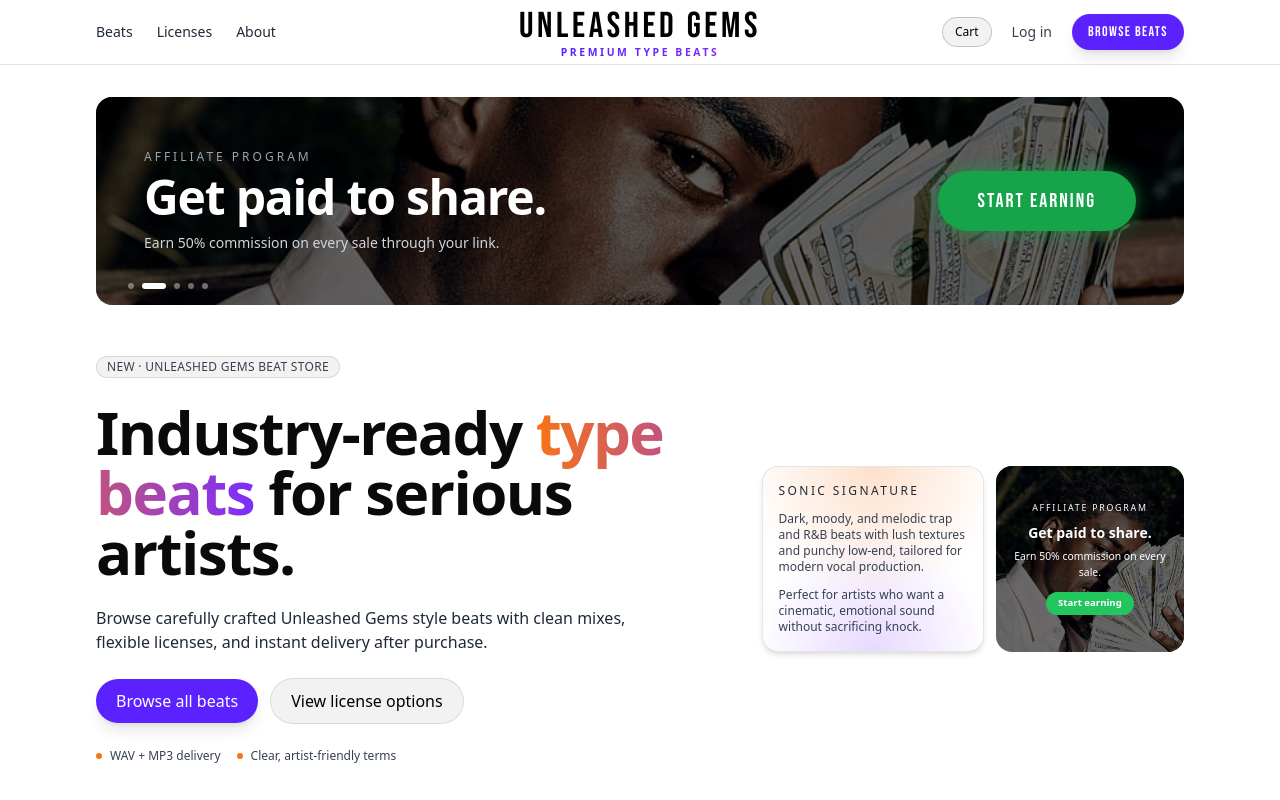
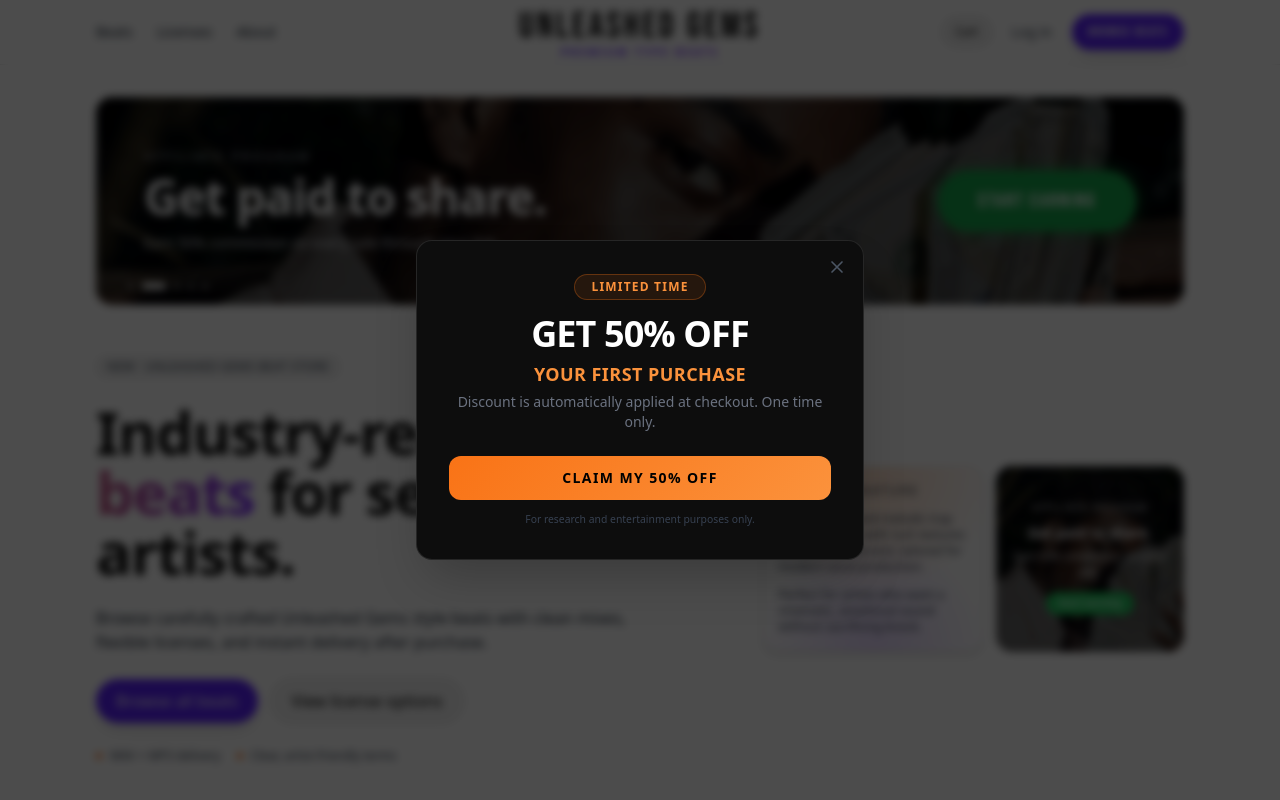
Before and after one commit to logigeirvibesstuff/lana-nova-beats, a Next.js app: page / in a window 1280 px wide. Shown: the top 800 px of the page. Built offline with nearby package versions, Linux system fonts and the light colour scheme; no server answers; the database is empty.

Commit message:
feat: 50% first purchase discount popup

```diff
--- a/app/api/paypal/create-order/route.ts
+++ b/app/api/paypal/create-order/route.ts
@@ -2,6 +2,7 @@ import { NextResponse } from "next/server";
 import { beats } from "@/data/beats";
 import { licenseTiers } from "@/data/licenses";
 import { createPayPalOrder } from "@/lib/paypal";
+import { db } from "@/lib/db";
 import type { LicenseTierId } from "@/types/beat";
 
 interface IncomingItem {
@@ -10,8 +11,10 @@ interface IncomingItem {
   quantity: number;
 }
 
+const FIRST_PURCHASE_DISCOUNT = 0.5; // 50% off
+
 export async function POST(req: Request) {
-  const body = (await req.json()) as { items?: IncomingItem[] };
+  const body = (await req.json()) as { items?: IncomingItem[]; applyFirstDiscount?: boolean };
 
   if (!body.items || !Array.isArray(body.items) || body.items.length === 0 || body.items.length > 20) {
     return NextResponse.json({ error: "Cart is empty or invalid." }, { status: 400 });
@@ -43,11 +46,28 @@ export async function POST(req: Request) {
     return NextResponse.json({ error: "No valid items in cart." }, { status: 400 });
   }
 
+  // Apply first-purchase discount if requested
+  // We verify there are no prior completed orders in the DB at capture time,
+  // but we apply it now since we don't have the email yet.
+  let discountApplied = false;
+  let finalItems = validatedItems;
+
+  if (body.applyFirstDiscount) {
+    discountApplied = true;
+    finalItems = validatedItems.map((item) => ({
+      ...item,
+      amount: parseFloat((item.amount * (1 - FIRST_PURCHASE_DISCOUNT)).toFixed(2)),
+      unitAmount: parseFloat((item.unitAmount * (1 - FIRST_PURCHASE_DISCOUNT)).toFixed(2)),
+      name: `${item.name} (50% off)`,
+    }));
+  }
+
   try {
-    const order = await createPayPalOrder(validatedItems);
+    const order = await createPayPalOrder(finalItems);
     return NextResponse.json({
       orderId: order.id,
-      items: validatedItems.map(({ beatId, licenseId, unitAmount }) => ({
+      discountApplied,
+      items: finalItems.map(({ beatId, licenseId, unitAmount }) => ({
         beatId,
         licenseId,
         unitAmount,
--- a/app/checkout/page.tsx
+++ b/app/checkout/page.tsx
@@ -14,10 +14,13 @@ const PayPalButtons = dynamic(
   { ssr: false }
 );
 
+const DISCOUNT_KEY = "ug_first_discount";
+
 export default function CheckoutPage() {
   const { items, subtotal, currency, clearCart } = useCart();
   const router = useRouter();
   const [error, setError] = useState<string | null>(null);
+  const [discountEligible, setDiscountEligible] = useState(false);
   const orderItemsRef = useRef<{ beatId: string; licenseId: string; unitAmount: number }[]>([]);
 
   const formatMoney = (amount: number) =>
@@ -32,8 +35,12 @@ export default function CheckoutPage() {
     if (!hasItems) {
       router.replace("/cart");
     }
+    const flag = localStorage.getItem(DISCOUNT_KEY);
+    setDiscountEligible(flag === "eligible");
   // eslint-disable-next-line react-hooks/exhaustive-deps
   }, []);
+
+  const discountedSubtotal = discountEligible ? subtotal * 0.5 : subtotal;
 
   return (
     <PayPalScriptProvider
@@ -68,19 +75,32 @@ export default function CheckoutPage() {
                     Quantity {item.quantity}
                   </p>
                 </div>
-                <p className="text-sm font-semibold">
-                  {formatMoney(item.unitAmount * item.quantity)}
-                </p>
+                <div className="text-right">
+                  {discountEligible && (
+                    <p className="text-xs text-gray-500 line-through">
+                      {formatMoney(item.unitAmount * item.quantity)}
+                    </p>
+                  )}
+                  <p className="text-sm font-semibold">
+                    {formatMoney((discountEligible ? item.unitAmount * 0.5 : item.unitAmount) * item.quantity)}
+                  </p>
+                </div>
               </div>
             ))}
           </div>
 
           <aside className="card-surface flex flex-col gap-5 p-5 text-sm">
             <div className="space-y-2">
+              {discountEligible && (
+                <div className="flex items-center justify-between rounded-lg bg-orange-500/10 border border-orange-500/20 px-3 py-2">
+                  <span className="text-xs font-semibold text-orange-400 uppercase tracking-wide">50% First Purchase Discount</span>
+                  <span className="text-xs font-bold text-orange-400">-{formatMoney(subtotal * 0.5)}</span>
+                </div>
+              )}
               <div className="flex items-center justify-between">
-                <span className="text-gray-300">Subtotal</span>
+                <span className="text-gray-300">Total</span>
                 <span className="font-semibold text-white">
-                  {formatMoney(subtotal)}
+                  {formatMoney(discountedSubtotal)}
                 </span>
               </div>
             </div>
@@ -104,6 +124,7 @@ export default function CheckoutPage() {
                       licenseTierId: item.licenseTierId,
                       quantity: item.quantity,
                     })),
+                    applyFirstDiscount: discountEligible,
                   }),
                 });
                 const data = await res.json();
@@ -122,8 +143,10 @@ export default function CheckoutPage() {
                   setError(result.error || "Payment capture failed.");
                   return;
                 }
+                // Mark discount as used so it can't be applied again
+                localStorage.setItem(DISCOUNT_KEY, "used");
+                clearCart();
                 router.push(`/success?orderId=${result.orderId}&token=${result.token}`);
-                clearCart();
               }}
               onError={() => {
                 setError("Payment failed. Please try again.");
--- a/app/providers.tsx
+++ b/app/providers.tsx
@@ -4,6 +4,7 @@ import React, { Suspense } from "react";
 import { AudioPlayerProvider } from "@/context/AudioPlayerContext";
 import { CartProvider } from "@/context/CartContext";
 import { RefTracker } from "@/components/RefTracker";
+import { FirstPurchasePopup } from "@/components/FirstPurchasePopup";
 
 export function Providers({ children }: { children: React.ReactNode }) {
   return (
@@ -12,6 +13,7 @@ export function Providers({ children }: { children: React.ReactNode }) {
         <Suspense>
           <RefTracker />
         </Suspense>
+        <FirstPurchasePopup />
         {children}
       </CartProvider>
     </AudioPlayerProvider>
--- /dev/null
+++ b/components/FirstPurchasePopup.tsx
@@ -0,0 +1,82 @@
+"use client";
+
+import { useEffect, useState } from "react";
+
+const STORAGE_KEY = "ug_first_discount";
+
+export function FirstPurchasePopup() {
+  const [visible, setVisible] = useState(false);
+
+  useEffect(() => {
+    const alreadyClaimed = localStorage.getItem(STORAGE_KEY);
+    if (!alreadyClaimed) {
+      const t = setTimeout(() => setVisible(true), 1200);
+      return () => clearTimeout(t);
+    }
+  }, []);
+
+  const handleClaim = () => {
+    localStorage.setItem(STORAGE_KEY, "eligible");
+    setVisible(false);
+  };
+
+  const handleDismiss = () => {
+    localStorage.setItem(STORAGE_KEY, "dismissed");
+    setVisible(false);
+  };
+
+  if (!visible) return null;
+
+  return (
+    <div className="fixed inset-0 z-[100] flex items-center justify-center p-4">
+      {/* Backdrop */}
+      <div
+        className="absolute inset-0 bg-black/70 backdrop-blur-sm"
+        onClick={handleDismiss}
+      />
+
+      {/* Modal */}
+      <div className="relative w-full max-w-md rounded-2xl border border-white/10 bg-[#0d0d0d] p-8 text-center shadow-2xl">
+        {/* Close button */}
+        <button
+          onClick={handleDismiss}
+          className="absolute right-4 top-4 text-gray-600 hover:text-gray-300 transition-colors"
+          aria-label="Close"
+        >
+          <svg className="w-5 h-5" fill="none" stroke="currentColor" viewBox="0 0 24 24">
+            <path strokeLinecap="round" strokeLinejoin="round" strokeWidth={2} d="M6 18L18 6M6 6l12 12" />
+          </svg>
+        </button>
+
+        {/* Badge */}
+        <div className="inline-block mb-4 rounded-full bg-orange-500/10 border border-orange-500/30 px-4 py-1 text-xs font-bold uppercase tracking-widest text-orange-400">
+          Limited Time
+        </div>
+
+        {/* Headline */}
+        <h2 className="mb-2 text-4xl font-black uppercase tracking-tight text-white leading-none">
+          GET 50% OFF
+        </h2>
+        <p className="mb-1 text-lg font-semibold text-orange-400 uppercase tracking-wide">
+          Your First Purchase
+        </p>
+        <p className="mb-6 text-sm text-gray-500">
+          Discount is automatically applied at checkout. One time only.
+        </p>
+
+        {/* CTA */}
+        <button
+          onClick={handleClaim}
+          className="w-full rounded-xl py-3 text-sm font-black uppercase tracking-widest text-black transition-all hover:-translate-y-0.5 hover:shadow-lg hover:shadow-orange-500/30 active:translate-y-0"
+          style={{ background: "linear-gradient(135deg, #f97316 0%, #fb923c 100%)" }}
+        >
+          Claim My 50% Off
+        </button>
+
+        <p className="mt-3 text-[0.65rem] text-gray-700">
+          For research and entertainment purposes only.
+        </p>
+      </div>
+    </div>
+  );
+}
```
